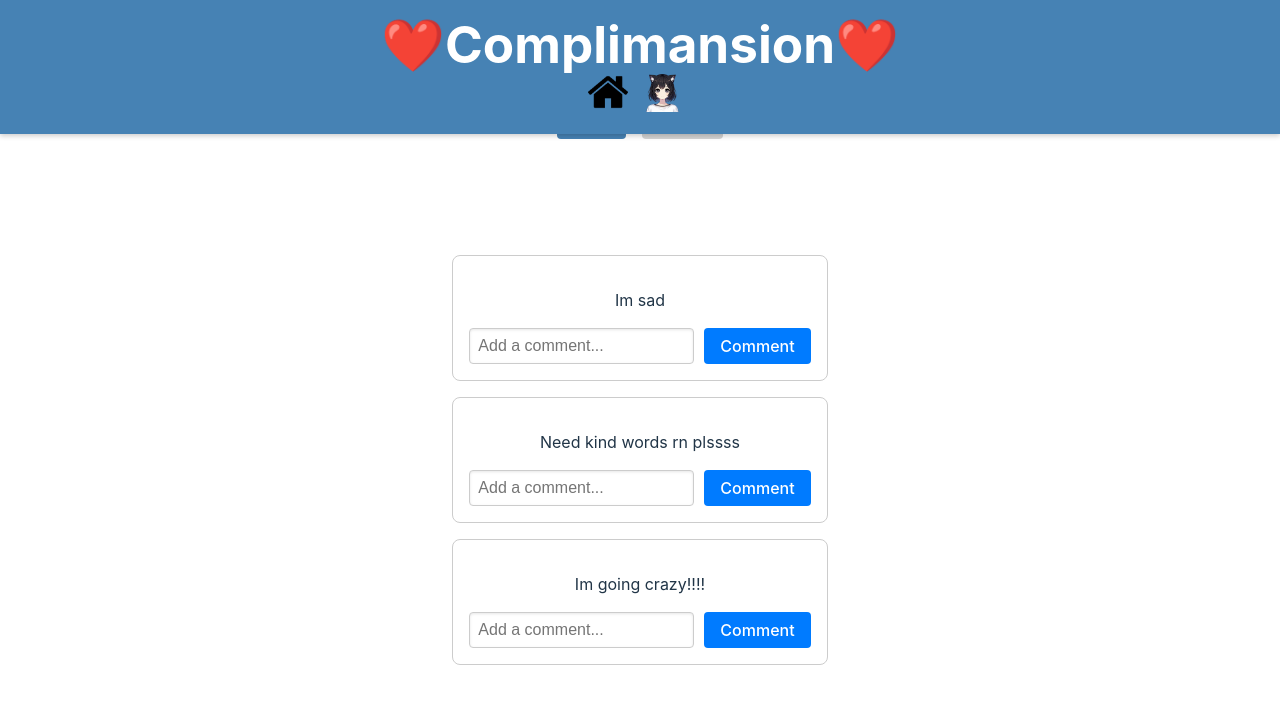
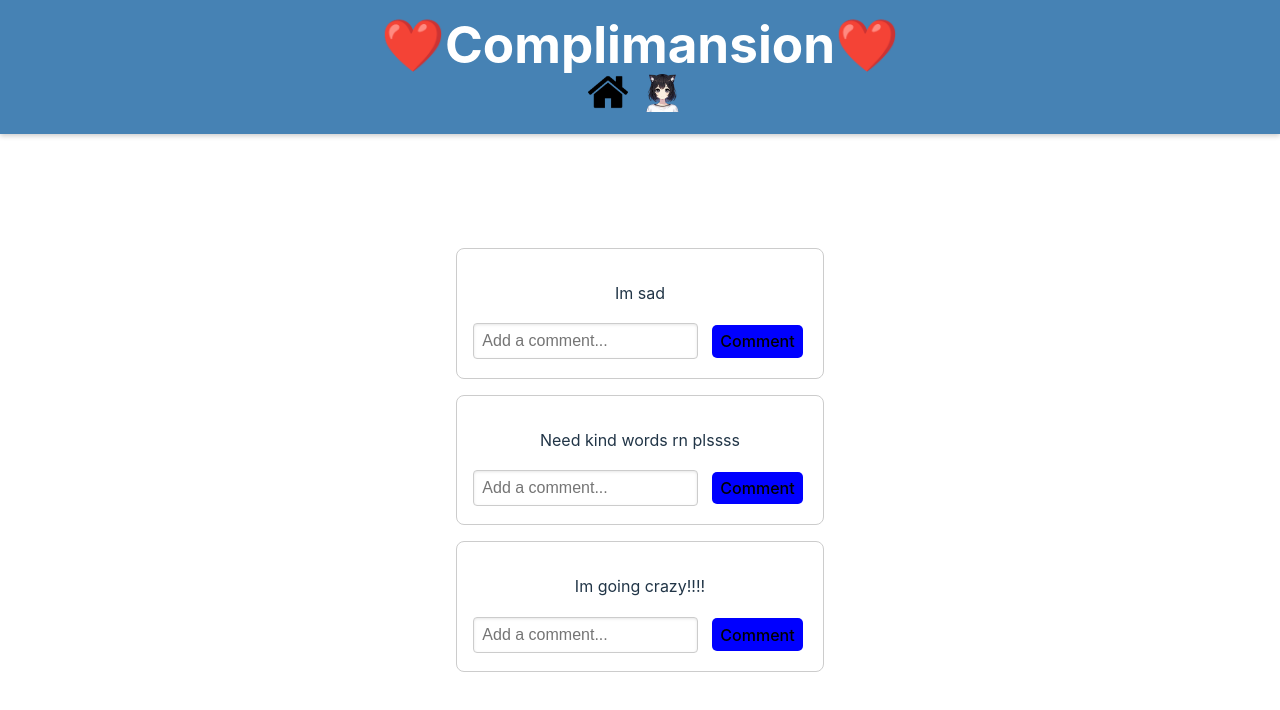
Before and after one commit to adammonkman/stormhacksproject, a Svelte app: page / in a window 1280 px wide. Shown: the top 710 px of the page. Built offline with nearby package versions, Linux system fonts and the light colour scheme.

Commit message:
BUTTON WORKS

```diff
--- a/src/App.svelte
+++ b/src/App.svelte
@@ -1,5 +1,6 @@
 <script>
   import Feed from './Feed.svelte';
+  import Button from "./lib/components/Button.svelte";
 
   let points = 0; // Initial points
 
@@ -28,7 +29,6 @@
     on:click={() => switchTab('profile')}
     style="cursor: pointer; height: 40px;" />
 
-
 </header>
 
 <!-- Navigation bar for the tabs -->
@@ -47,8 +47,6 @@
           <p>Welcome to your profile page!</p>
           <button>class:active={activeTab}</button>
           <img src="/bedroom-01.svg" alt="bedroom" width="600" height="800">
-
-
 
       </section>
   {/if}
@@ -75,8 +73,6 @@
         padding: 1rem;
         box-shadow: 0 2px 5px rgba(0, 0, 0, 0.2);
         z-index: 10; /* Ensure it's on top of other content */
-
-
   }
 
   header img {
--- a/src/Post.svelte
+++ b/src/Post.svelte
@@ -1,6 +1,7 @@
 <!-- src/Post.svelte -->
 <script>
     import { createEventDispatcher } from 'svelte';
+    import Button from "./lib/components/Button.svelte";
 
     export let post; // The post object, passed from Feed.svelte
     const dispatch = createEventDispatcher();
@@ -36,19 +37,9 @@
                 box-shadow: inset 0 1px 3px rgba(0,0,0,0.1);
             "
         />
-        <button
-            on:click={submitComment}
-            style="
-                background-color: #007bff;
-                color: white;
-                border: none;
-                padding: 0.5rem 1rem;
-                border-radius: 4px;
-                cursor: pointer;
-            "
-        >
+        <Button on:click={submitComment}>
             Comment
-        </button>
+        </Button>
     </div>
 
     <!-- Display Comments Section -->
@@ -69,3 +60,14 @@
         </div>
     {/if}
 </div>
+
+<style>
+    .button{
+        background-color: #007bff;
+        color: white;
+        border: none;
+        padding: 0.5rem 1rem;
+        border-radius: 4px;
+        cursor: pointer;
+    }
+</style>
--- /dev/null
+++ b/src/lib/components/Button.svelte
@@ -0,0 +1,40 @@
+<script>
+    export let disabled = false;
+    export let highLighted = false;
+    export let style = "";
+</script>
+
+<button class:disabled class:highLighted {disabled} on:click {style}>
+    <slot />
+</button>
+
+<style>
+    button {
+        border: var(--focus) 2px solid;
+        border-radius: 5px;
+        background-color: blue;
+        padding: 0.4rem 0.5rem;
+        margin: 0.25rem 0.25rem;
+
+        transition: all ease-out 250ms;
+    }
+
+    button:hover {
+        transform: scale(1.05);
+        box-shadow: 0 0 10px 5px var(--fg0);
+    }
+
+    button:active {
+        transform: scale(0.96);
+        filter: brightness(0.95);
+    }
+
+    .disabled {
+        filter: brightness(0.6);
+        pointer-events: none;
+    }
+
+    .highLighted {
+        border: var(--black) 2px solid;
+    }
+</style>
```
Also changed, not shown: 2 other files (tests, documents, lock files or other folders).
